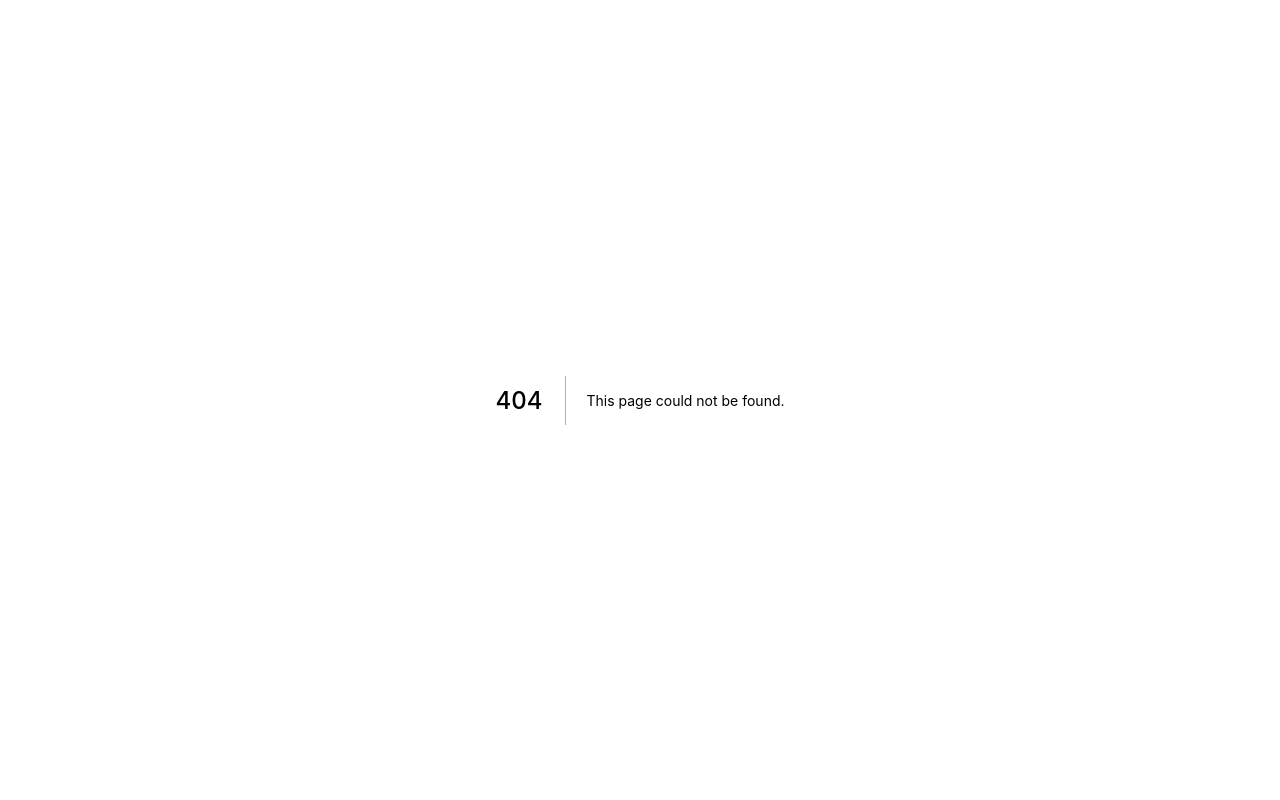
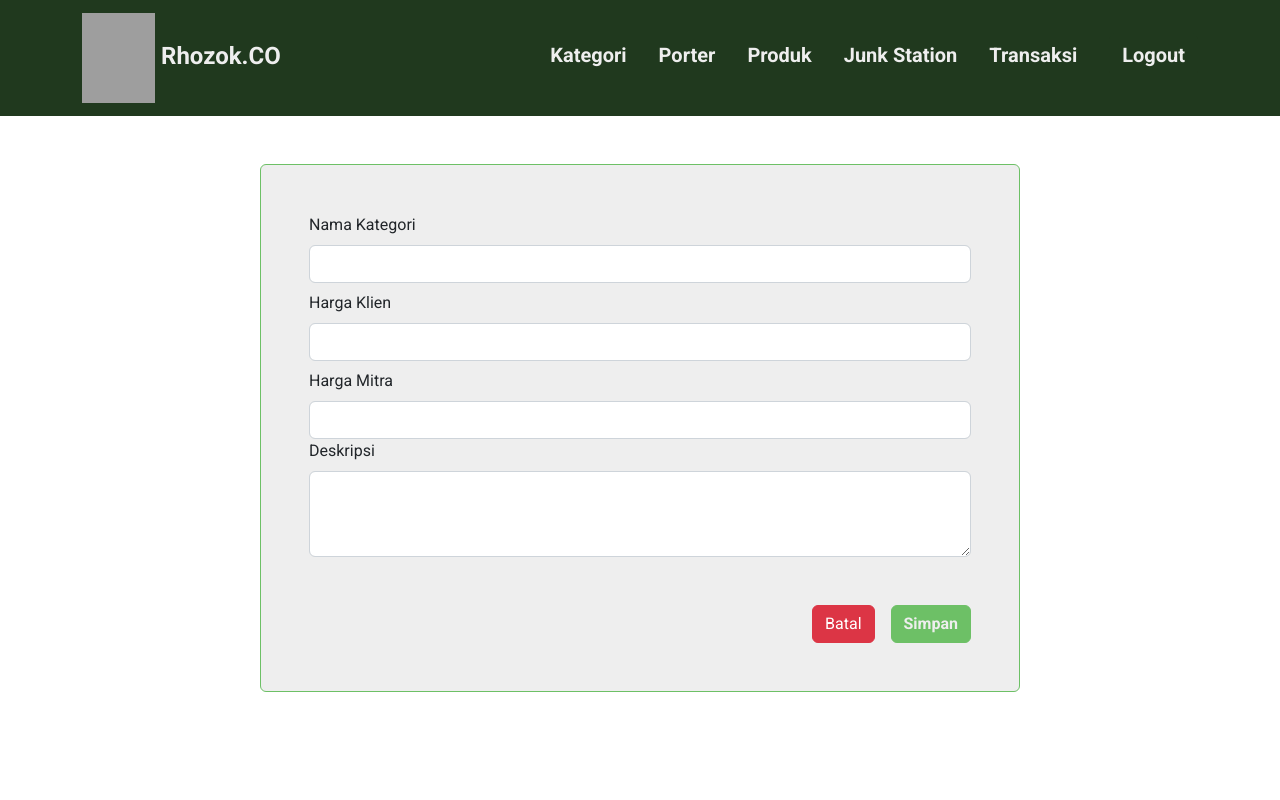
Before and after one commit to arch-havis/Rozhok-FE, a Next.js app: page /admin/kategori/edit-kategori in a window 1280 px wide. Before the commit this address had no page. Shown: the top 800 px of the page. Built offline with nearby package versions, Linux system fonts and the light colour scheme; grey boxes are pictures that could not be loaded.

Commit message:
add edit kategori

```diff
--- /dev/null
+++ b/pages/admin/kategori/edit-kategori/index.jsx
@@ -0,0 +1,66 @@
+import React from "react";
+import Router, { useRouter } from "next/router";
+
+import HeaderAdmin from "../../../../components/HeaderAdmin";
+import Footer from "../../../../components/Footer";
+import { Button, Col, Container, Form, Row } from "react-bootstrap";
+
+const Index = () => {
+  const router = useRouter();
+
+  const handleBatal = () => {
+    Router.push({
+      pathname: `/admin/kategori`,
+    });
+  };
+
+  const handleEditKategori = () => {
+    Router.push({
+      pathname: `/admin/kategori`,
+    });
+  };
+
+  return (
+    <div>
+      <HeaderAdmin />
+      <Container className="py-5">
+        <Row className="pb-5">
+          <Col
+            md={8}
+            className="p-5 bg-putih  border border-lime rounded-2 mx-auto"
+          >
+            <Form.Group>
+              <Form.Label>Nama Kategori</Form.Label>
+              <Form.Control type="text"></Form.Control>
+              <Form.Label className="mt-2">Harga Klien</Form.Label>
+              <Form.Control type="text"></Form.Control>
+              <Form.Label className="mt-2">Harga Mitra</Form.Label>
+              <Form.Control type="text"></Form.Control>
+            </Form.Group>
+            <Form.Group>
+              <Form.Label>Deskripsi</Form.Label>
+              <Form.Control as="textarea" rows={3}></Form.Control>
+            </Form.Group>
+            <Row id="bawah" className="mt-5">
+              <Col className="text-end">
+                <Button variant="danger" onClick={() => handleBatal()}>
+                  Batal
+                </Button>
+                <Button
+                  variant="lime"
+                  className="ms-3 text-putih fw-bold"
+                  onClick={() => handleEditKategori()}
+                >
+                  Simpan
+                </Button>
+              </Col>
+            </Row>
+          </Col>
+        </Row>
+      </Container>
+      <Footer />
+    </div>
+  );
+};
+
+export default Index;
```
